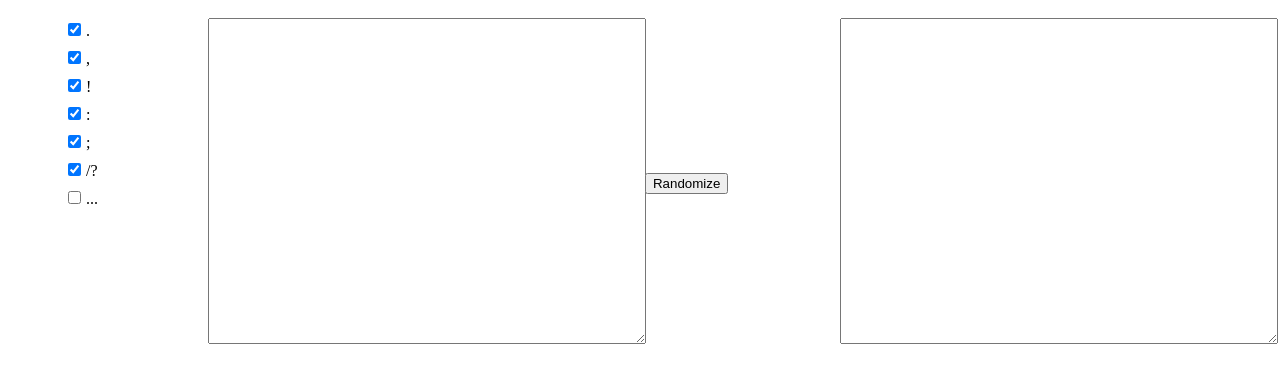
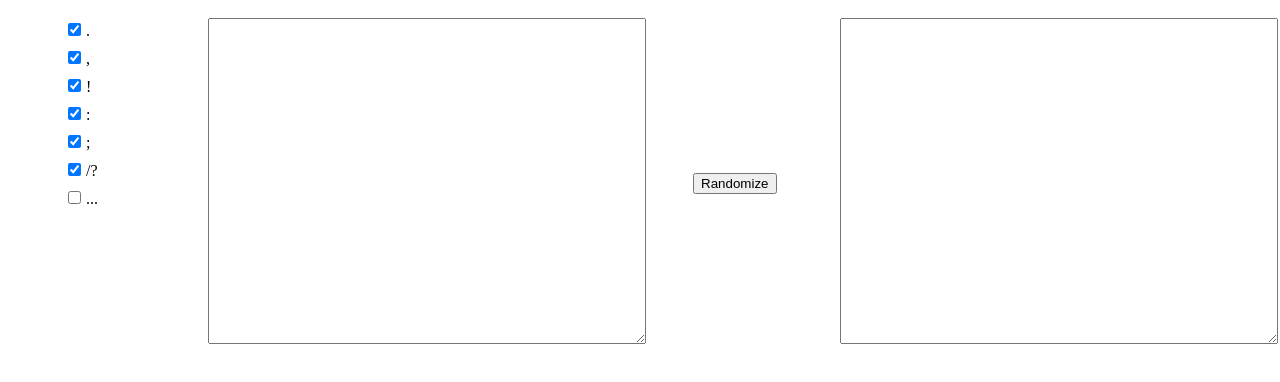
Before and after one commit to aceituna/punctuation_randomizer, a plain HTML site: page index.html in a window 1280 px wide. Drawn offline with Linux system fonts and the light colour scheme.

Commit message:
button to center

```diff
--- a/main.css
+++ b/main.css
@@ -10,5 +10,5 @@ textarea{
     margin: 5px;
 }
 .button {
-    align-self:center;
+    margin:auto;
 }
```
